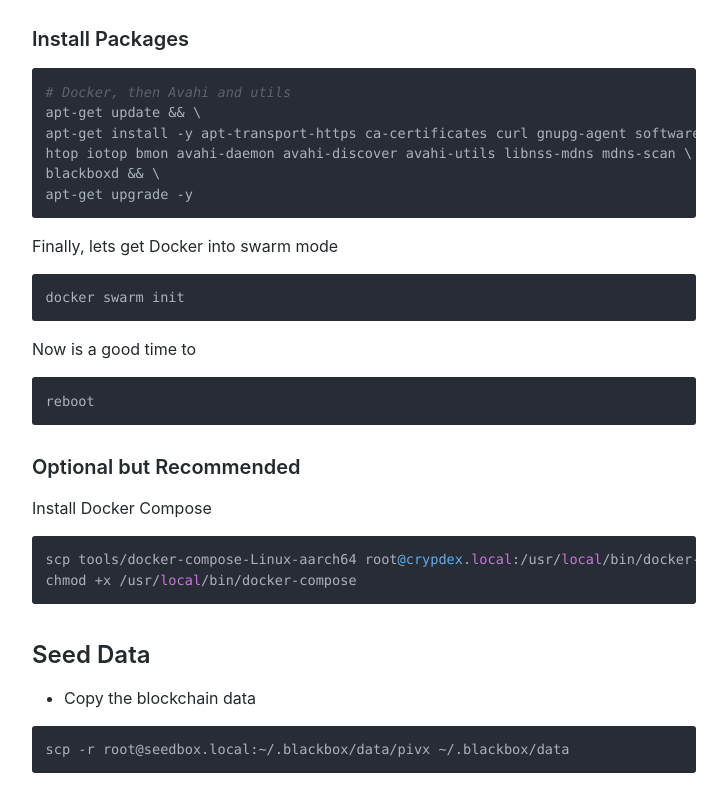
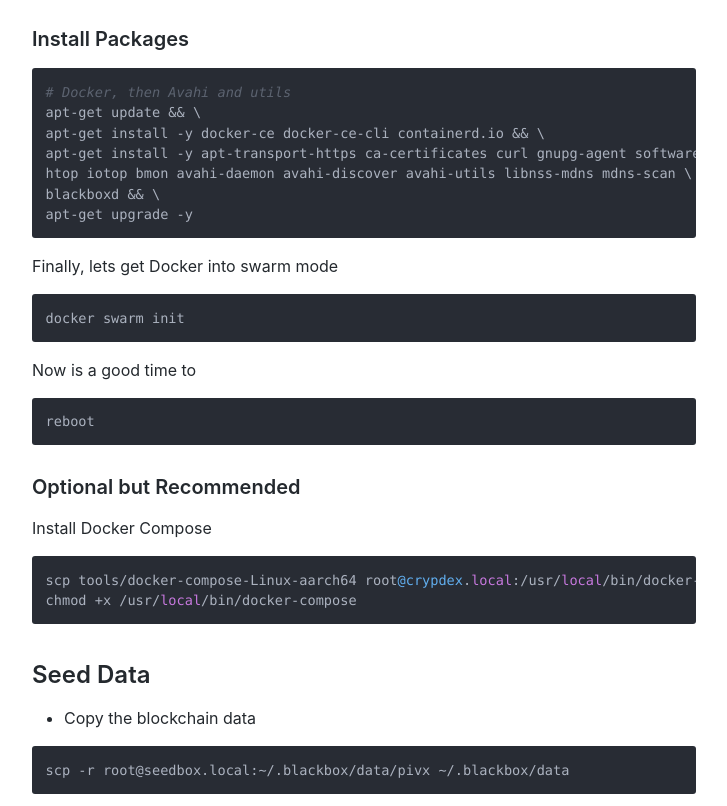
Before and after one commit to crypdex/blackbox, a plain HTML site: page docs/blackbox-os/device-preparation.html in a window 1280 px wide. Shown: the part 1307-2113 px from the top of the page, without its empty margins (276-1003 px from the left). Drawn offline with nearby package versions, Linux system fonts and the light colour scheme.

Commit message:
Deploy website
Deploy website version based on b5bd6afe2eae375e38a44d90476278da4e3b541d

```diff
--- a/docs/blackbox-os/device-preparation.html
+++ b/docs/blackbox-os/device-preparation.html
@@ -84,6 +84,7 @@
 <h3><a class="anchor" aria-hidden="true" id="install-packages"></a><a href="#install-packages" aria-hidden="true" class="hash-link"><svg class="hash-link-icon" aria-hidden="true" height="16" version="1.1" viewBox="0 0 16 16" width="16"><path fill-rule="evenodd" d="M4 9h1v1H4c-1.5 0-3-1.69-3-3.5S2.55 3 4 3h4c1.45 0 3 1.69 3 3.5 0 1.41-.91 2.72-2 3.25V8.59c.58-.45 1-1.27 1-2.09C10 5.22 8.98 4 8 4H4c-.98 0-2 1.22-2 2.5S3 9 4 9zm9-3h-1v1h1c1 0 2 1.22 2 2.5S13.98 12 13 12H9c-.98 0-2-1.22-2-2.5 0-.83.42-1.64 1-2.09V6.25c-1.09.53-2 1.84-2 3.25C6 11.31 7.55 13 9 13h4c1.45 0 3-1.69 3-3.5S14.5 6 13 6z"></path></svg></a>Install Packages</h3>
 <pre><code class="hljs css language-bash"><span class="hljs-comment"># Docker, then Avahi and utils</span>
 apt-get update &amp;&amp; \
+apt-get install -y docker-ce docker-ce-cli containerd.io &amp;&amp; \
 apt-get install -y apt-transport-https ca-certificates curl gnupg-agent software-properties-common \
 htop iotop bmon avahi-daemon avahi-discover avahi-utils libnss-mdns mdns-scan \
 blackboxd &amp;&amp; \
```
Also changed, not shown: docs/blackbox-os/device-preparation/index.html (+1 -0 lines).
